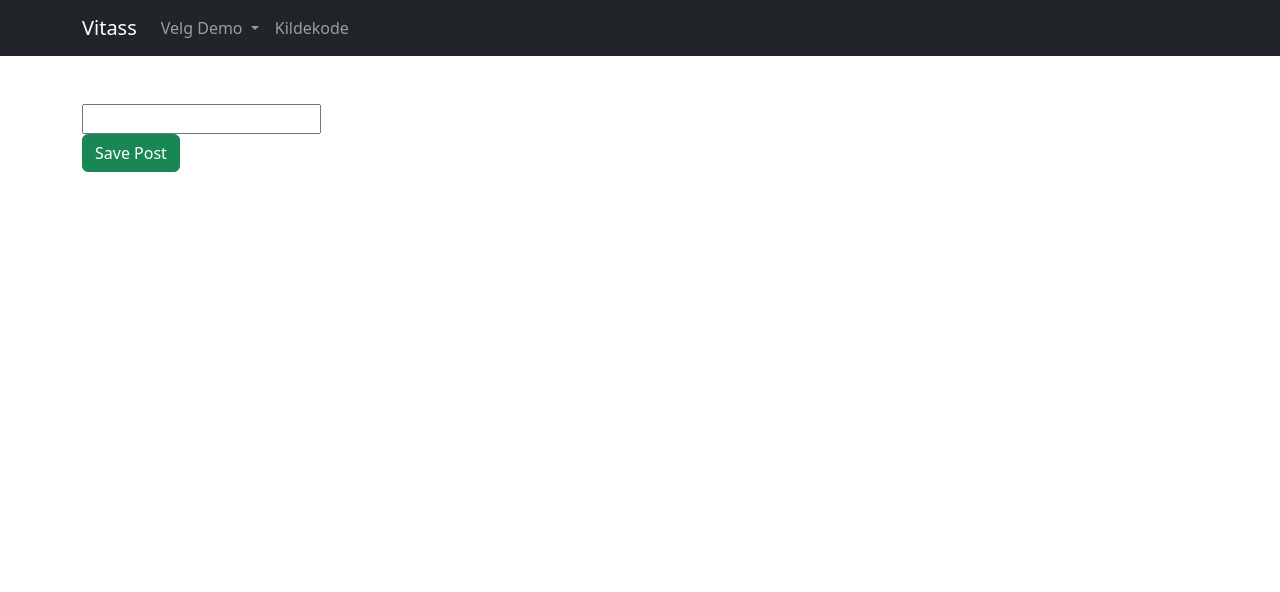
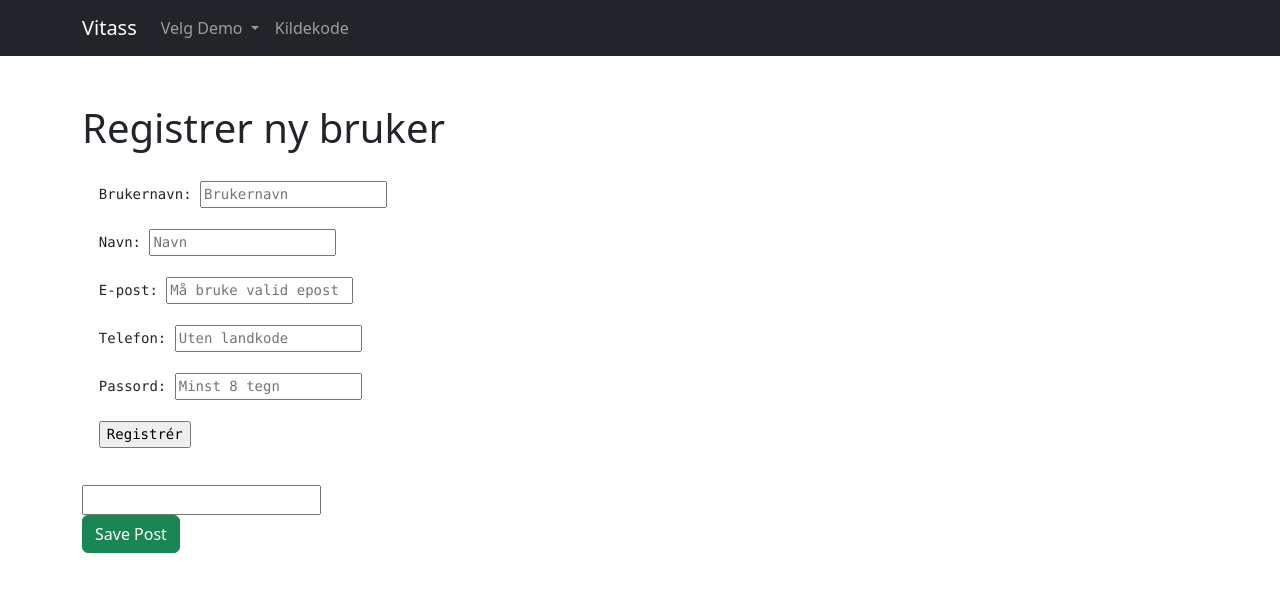
Before and after one commit to uia-worker/vitass, a Django app: page /simple-form/ in a window 1280 px wide. Shown: the top 592 px of the page. Run offline with Django 4.2, Linux system fonts and the light colour scheme; some libraries are stand-ins or nearby versions.

Commit message:
forsøk på å forstå sammenheng - Django/repo. Redigerte form template som blir ropt på av views.py. Dette bør endre forsiden

```diff
--- a/vitass_demo/app/templates/bootstrap/form.html
+++ b/vitass_demo/app/templates/bootstrap/form.html
@@ -4,6 +4,19 @@
 
 
 {% block content %}
+
+<h1>Registrer ny bruker</h1>
+<pre>
+<form method="post" action="">
+  Brukernavn: <input type="text" name="brukernavn" placeholder="Brukernavn" ><br>
+  Navn: <input type="text" name="navn" placeholder="Navn" ><br>
+  E-post: <input type="text" name="epost" placeholder="Må bruke valid epost"><br>
+  Telefon: <input type="text" name="tlf" placeholder="Uten landkode"><br>
+  Passord: <input type="text" name="passord" placeholder="Minst 8 tegn"><br>
+  <input type="submit" name="registrer" value="Registrér">
+</form>
+</pre>
+
   <form class="form" method="post">{% csrf_token %}
     <div class="form-group">
       {{ form.title }}
```
